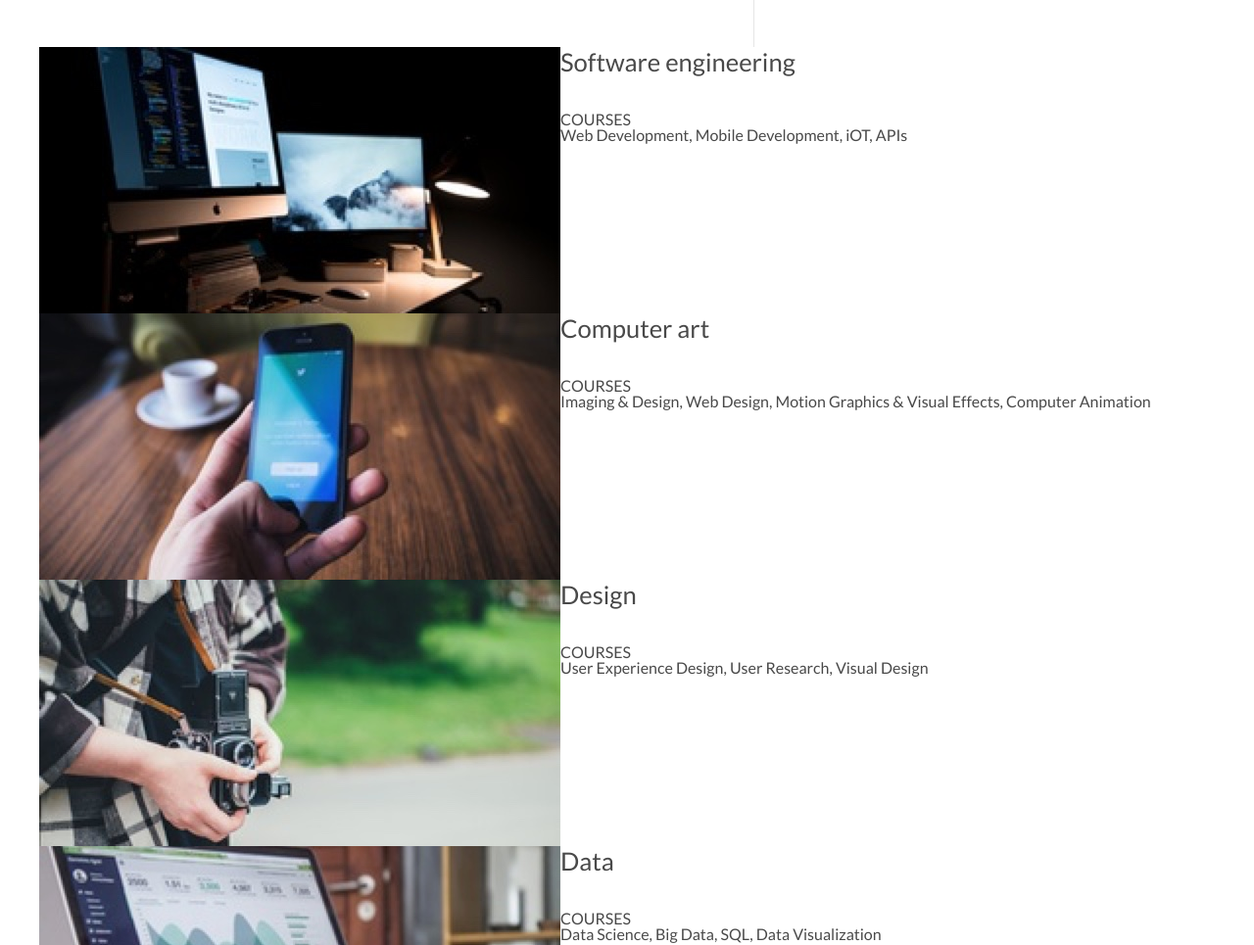
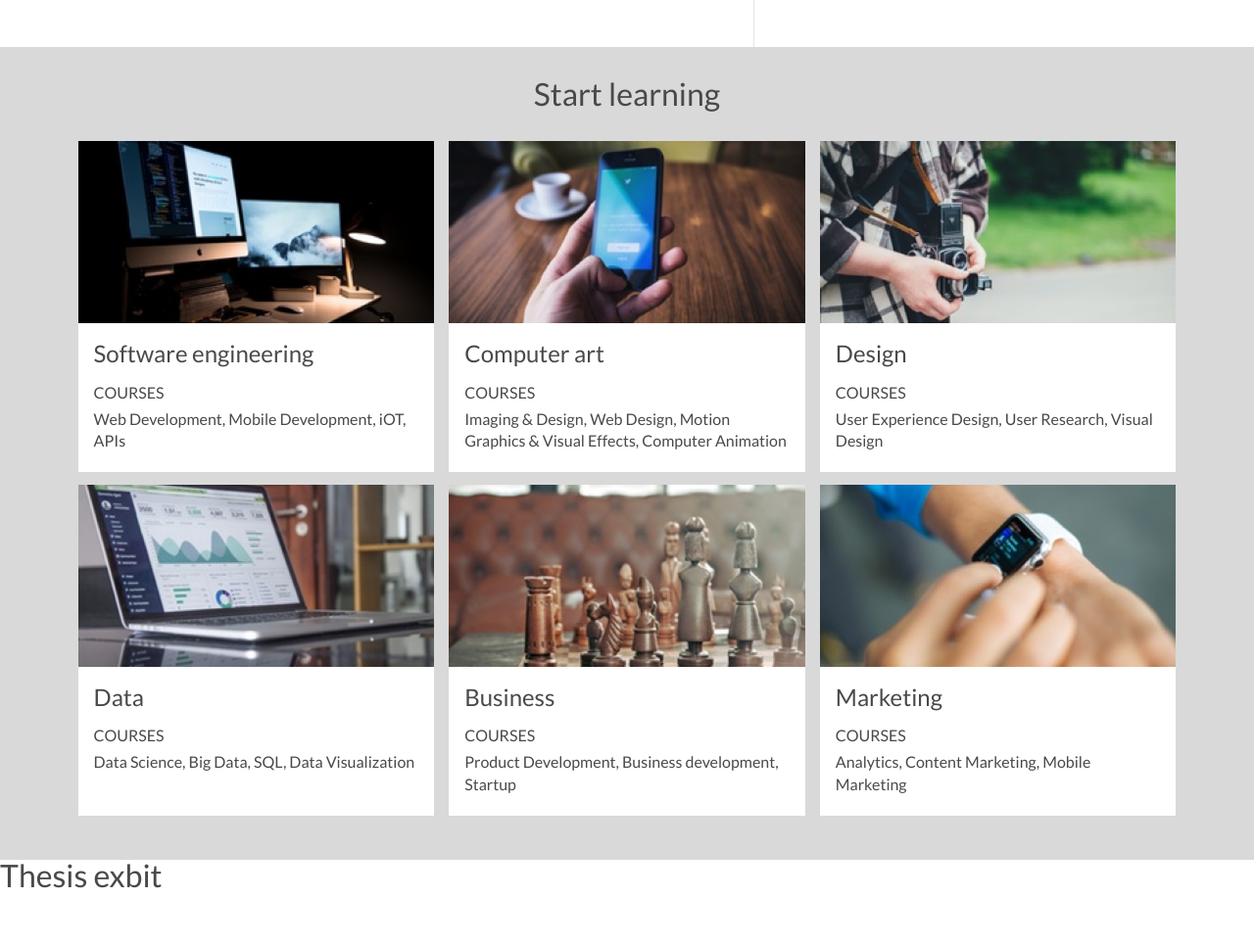
Before and after one commit to gregorysgeorge/capstoneproject, a plain HTML site: page index.html in a window 1280 px wide. Shown: the part 1360-2325 px from the top of the page at 98% size. After the commit the page ends 2273 px from the top, so only its background shows below. Drawn offline with Linux system fonts and the light colour scheme.

Commit message:
Start learning section done

```diff
--- a/index.html
+++ b/index.html
@@ -98,6 +98,7 @@
 
 <!--START LEARNING SECTION-->
                 <div class="section">
+                        <h2>Start learning</h2>
                     <div class="startlearning">
                         <div class="course">
                             <img src="./resources/images/course-software.jpg" alt="mac screen">
@@ -149,6 +150,13 @@
                         </div>
                     </div>
                 </div>
+<!--THESIS SECTION-->
+<div class="thesis-section">
+        <h2>Thesis exbit</h2>
+    <div class="thesis">
+
+    </div>
+</div>
 
 
 </body>
--- a/resources/css/style.css
+++ b/resources/css/style.css
@@ -244,6 +244,14 @@ a:active {
 .section {
     position: relative;
     margin: 0 auto;
+    padding-bottom: 2rem;
+    background-color: #d9d9d9;
+}
+
+.section h2{
+    position: relative;
+    text-align: center;
+    padding: 2rem 0;
 }
 
 .startlearning {
@@ -253,12 +261,39 @@ a:active {
     flex-wrap: wrap;
     justify-content: space-between;
     align-content: center;
-    align-items: center;
-    margin: 0 2.5rem;
+    padding: 0rem 4.5rem;
+    margin: 0 auto;
 }
 
 .course {
     display: flex;
-    flex-direction: row;
+    flex-direction: column;
     flex-wrap: wrap;
+    margin: 0 auto 0.8rem auto;
+    max-width: 32%;
+    height: 100%;
+}
+
+.course img {
+    max-width: 100%;
     height: auto;
+}
+
+.course-content {
+    display: flex;
+    flex-direction: column;
+    padding: 1rem 1rem 1.5rem 1rem;
+    background-color: white;
+    max-width: 100%;
+    height: 7rem;
+}
+
+.course-content h3 {
+    font-size: 1.5rem;
+    padding-bottom: 1rem;
+}
+.course-content p {
+    font-size: 1rem;
+    padding-top: 0.5rem;
+    line-height: 1.4rem;
+}
```
